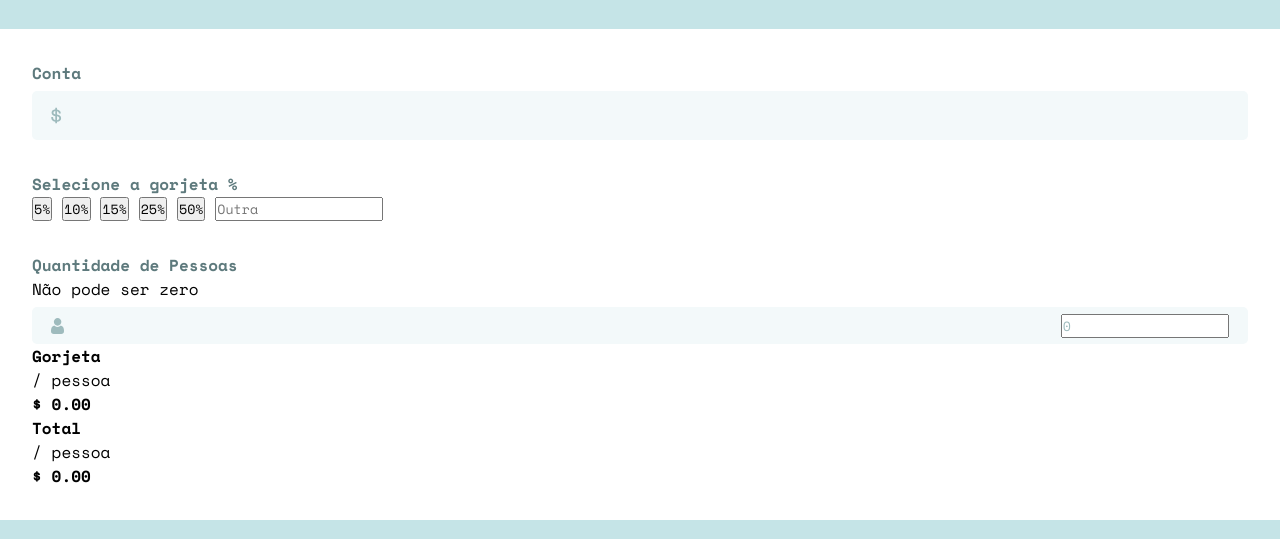
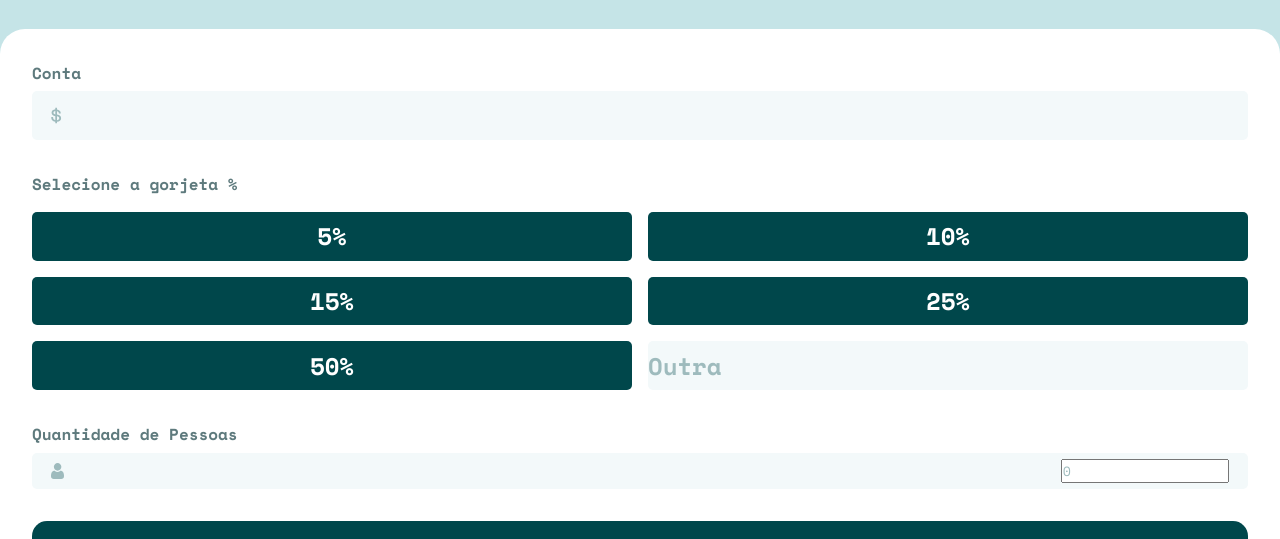
Before and after one commit to AnonSignal/calculadora-de-gorjeta, a plain HTML site: page index.html in a window 1280 px wide. Shown: the part 115-654 px from the top of the page. Drawn offline with nearby package versions, Linux system fonts and the light colour scheme.

Commit message:
quinto commit do css

```diff
--- a/style.css
+++ b/style.css
@@ -31,10 +31,12 @@
 main{
     background-color: var(--white);
     padding: 2rem;
+    border-radius: 1.5625rem 1.5625rem 0 0;
 }
 
 .conta,
-.gorjeta{
+.gorjeta,
+.pessoas{
     margin-bottom: 2rem;
 }
 
@@ -73,7 +75,7 @@
 }
 
 .conta:has(input:focus) div{
-.pessoas:has(input:focus) div{
+.pessoas:has(input:focus) div
     outline: 2px solid var(--light-green);
 }
 
@@ -108,3 +110,34 @@
 .pessoas #erro{
     display: none;
 }
+
+.resultados{
+    background-color: var(--green-800);
+    border-radius: 0.9375rem;
+    padding: 1.5rem;
+}
+
+.resultados div{
+    display: flex;
+    justify-content: space-between;
+    align-items: center;
+}
+
+.resultados p{
+    color: var(--green-400);
+    font-size: 0.0125rem;
+}
+
+.resultados p strong{
+    color: var(--white);
+    font-size: 1rem;
+}
+
+.resultados div > strong{
+    color: var(--light-green);
+    font-size: 2rem;
+}
+
+.resultados .gorjeta-total{
+    margin-bottom: 1.25rem;
+}
```
